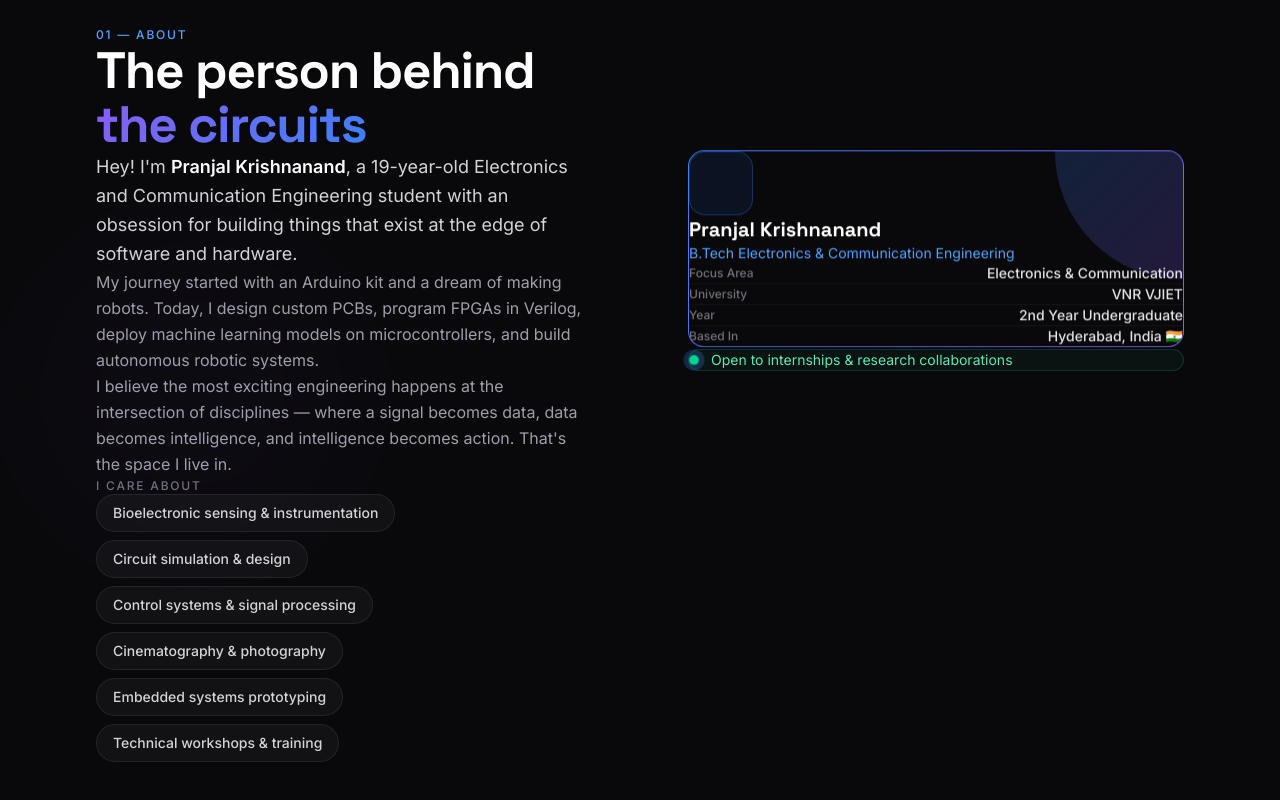
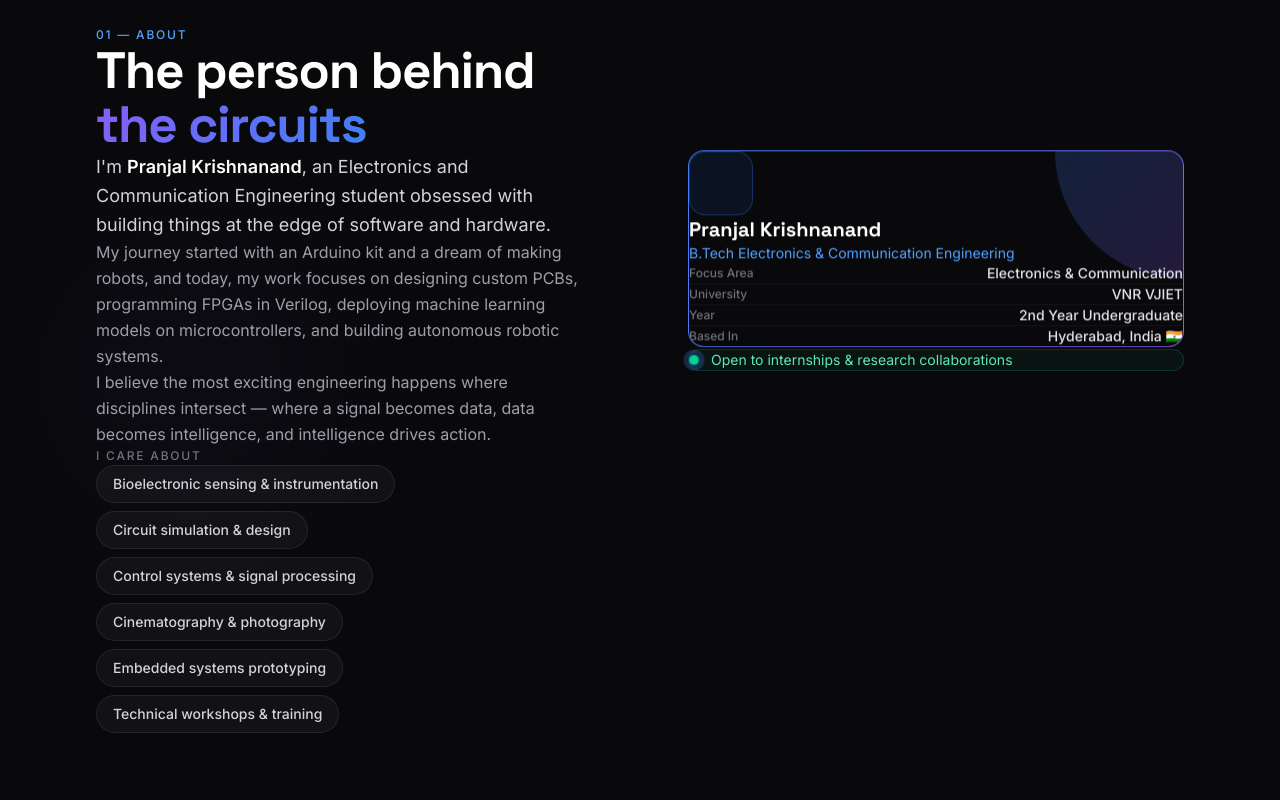
Before and after one commit to IamKnight8055/content-prod, a Next.js app: page / in a window 1280 px wide. Shown: the part 935-1735 px from the top of the page. Built offline with nearby package versions, Linux system fonts and the light colour scheme.

Commit message:
Update About bio with Pranjal's own words

```diff
--- a/components/sections/About.tsx
+++ b/components/sections/About.tsx
@@ -61,19 +61,18 @@ export default function AboutSection() {
             className="space-y-6"
           >
             <p className="text-zinc-300 text-lg leading-relaxed">
-              Hey! I&apos;m <strong className="text-white font-semibold">Pranjal Krishnanand</strong>,
-              a 19-year-old Electronics and Communication Engineering student with an
-              obsession for building things that exist at the edge of software and hardware.
+              I&apos;m <strong className="text-white font-semibold">Pranjal Krishnanand</strong>,
+              an Electronics and Communication Engineering student obsessed with building
+              things at the edge of software and hardware.
             </p>
             <p className="text-zinc-400 leading-relaxed">
-              My journey started with an Arduino kit and a dream of making robots. Today,
-              I design custom PCBs, program FPGAs in Verilog, deploy machine learning
-              models on microcontrollers, and build autonomous robotic systems.
+              My journey started with an Arduino kit and a dream of making robots, and today,
+              my work focuses on designing custom PCBs, programming FPGAs in Verilog, deploying
+              machine learning models on microcontrollers, and building autonomous robotic systems.
             </p>
             <p className="text-zinc-400 leading-relaxed">
-              I believe the most exciting engineering happens at the intersection of
-              disciplines — where a signal becomes data, data becomes intelligence, and
-              intelligence becomes action. That&apos;s the space I live in.
+              I believe the most exciting engineering happens where disciplines intersect —
+              where a signal becomes data, data becomes intelligence, and intelligence drives action.
             </p>
 
             {/* Passion tags */}
```
